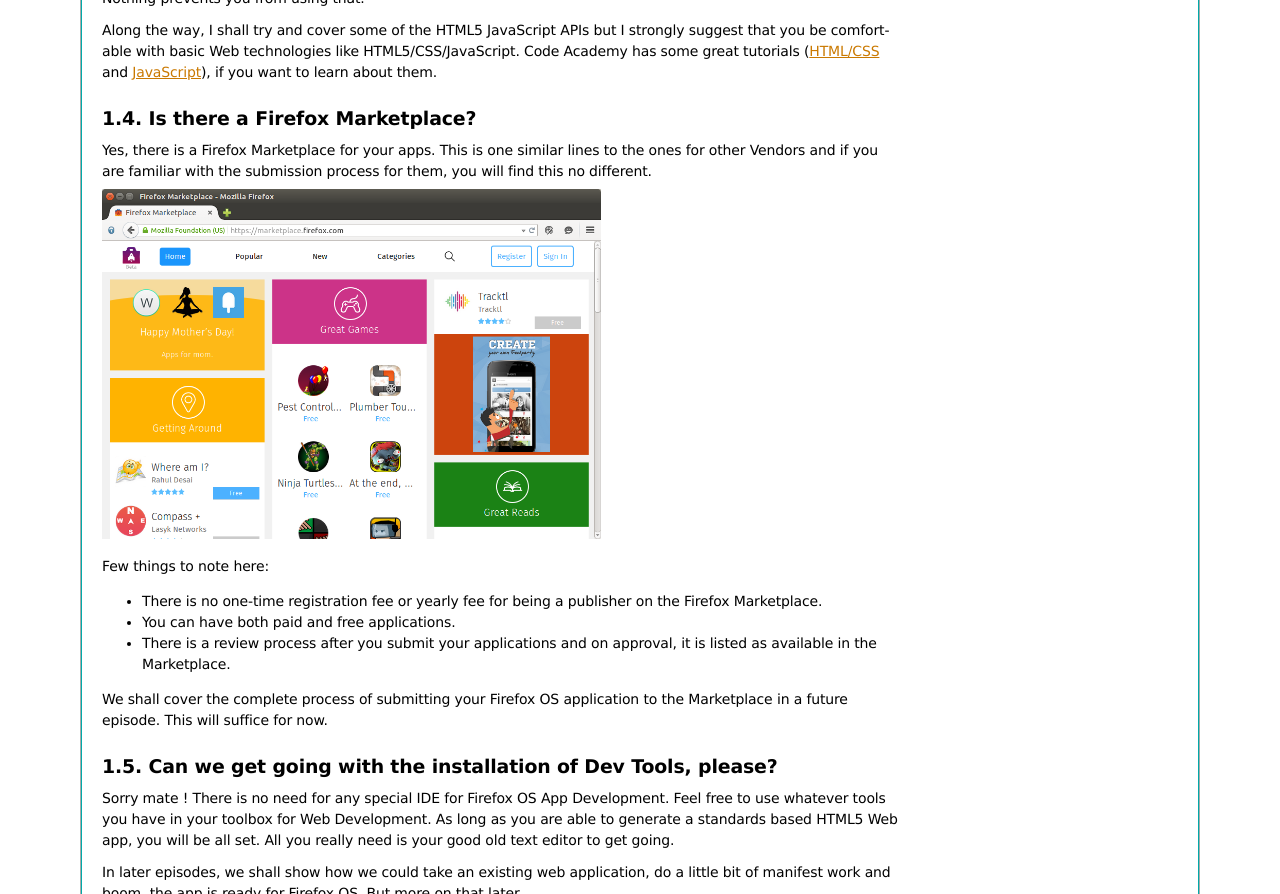
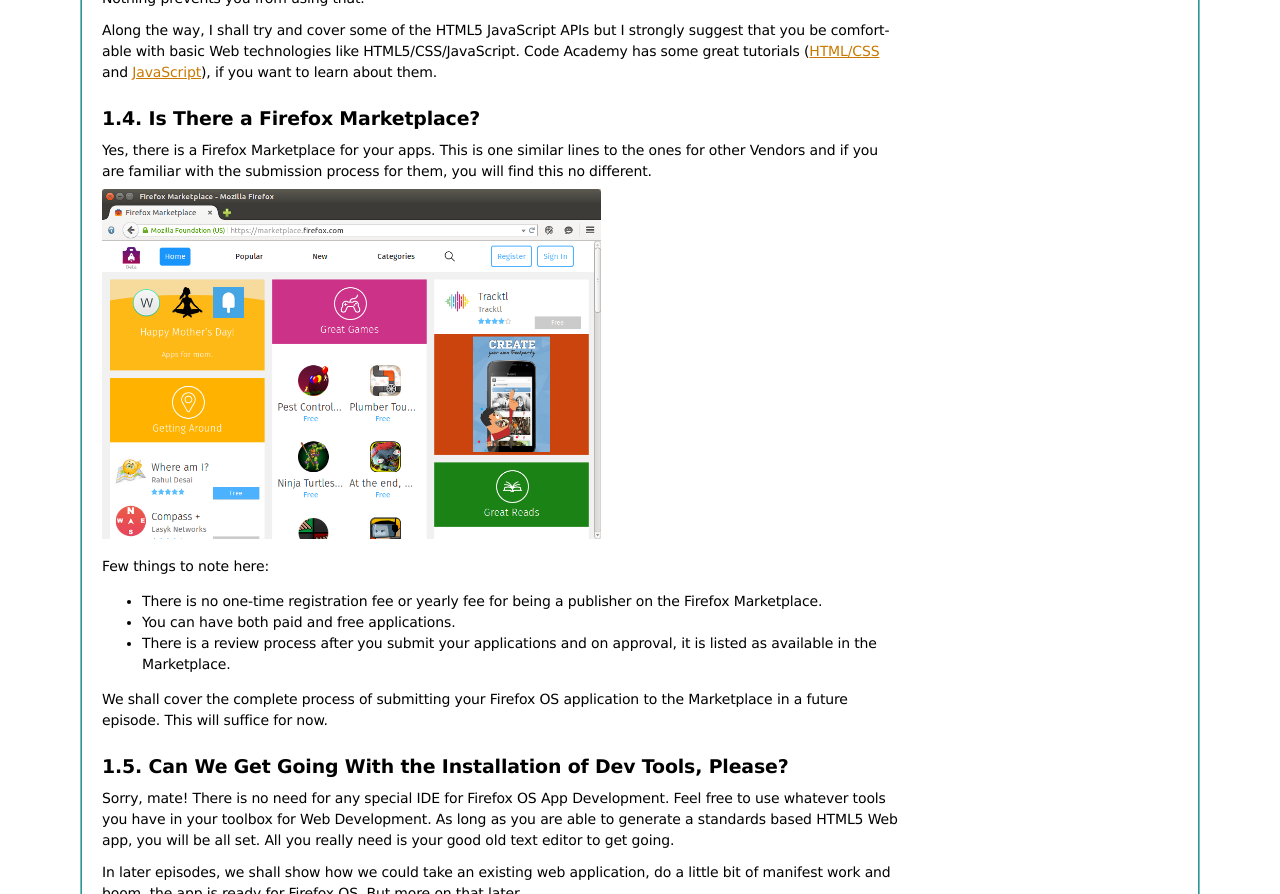
Before and after one commit to anicholakos/complete_fxos_tutorial, a Sphinx documentation site: the page built from source/episode01.rst, in a window 1280 px wide and 1400 px high, scrolled down 533 px. Shown: the part 153-1047 px from the top of the window. Built offline with Sphinx 7.4.7, drawn with Linux system fonts in a browser that asks for light colours; formulas are drawn with MathJax 3; some of the changed text lies outside the part shown.

```diff
--- a/source/episode01.rst
+++ b/source/episode01.rst
@@ -25,7 +25,7 @@ Succeed
 <http://rominirani.com/2013/07/23/firefox-os-the-mobile-web-platform-that-needs-to-succeed/>`__.
 
 
-What is Firefox OS? A Quick Overview Please!
+What is Firefox OS? A Quick Overview, Please!
 --------------------------------------------
 
 As with many things of this nature, it is a very good idea to start with
@@ -35,10 +35,10 @@ get a broad overview of what Firefox is and how it came to be.
 
 .. index:: supported devices
 
-Current list of devices support Firefox OS
+Current List of Devices Support Firefox OS
 ------------------------------------------
 
-The mobile phone space is rapidly changing.  For a current list of the
+The mobile phone space is rapidly changing. For a current list of the
 countries where Firefox OS phones can be purchased and which vendors sell them
 see `this page <https://www.mozilla.org/en-US/firefox/os/devices/>`__.
 
@@ -70,7 +70,7 @@ them.
 
 .. index:: marketplace
 
-Is there a Firefox Marketplace?
+Is There a Firefox Marketplace?
 -------------------------------
 
 Yes, there is a Firefox Marketplace for your apps. This is one similar lines
@@ -95,10 +95,10 @@ to the Marketplace in a future episode. This will suffice for now.
 
 .. index:: dev tools
 
-Can we get going with the installation of Dev Tools, please?
+Can We Get Going With the Installation of Dev Tools, Please?
 ------------------------------------------------------------
 
-Sorry mate ! There is no need for any special IDE for Firefox OS App
+Sorry, mate! There is no need for any special IDE for Firefox OS App
 Development. Feel free to use whatever tools you have in your toolbox for Web
 Development. As long as you are able to generate a standards based HTML5 Web
 app, you will be all set. All you really need is your good old text editor to
```
Also changed, not shown: source/episode02.rst (+11 -12 lines).
